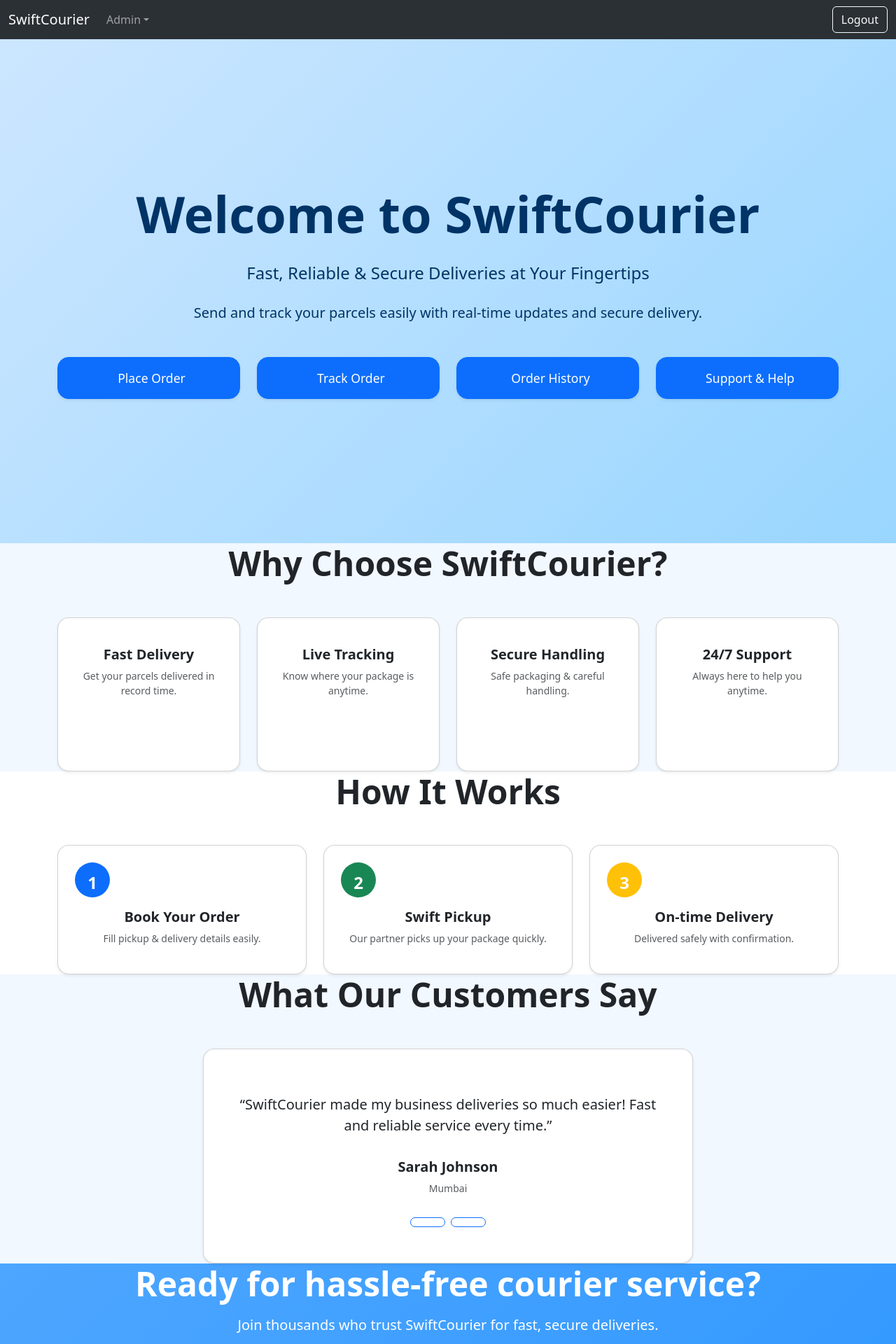
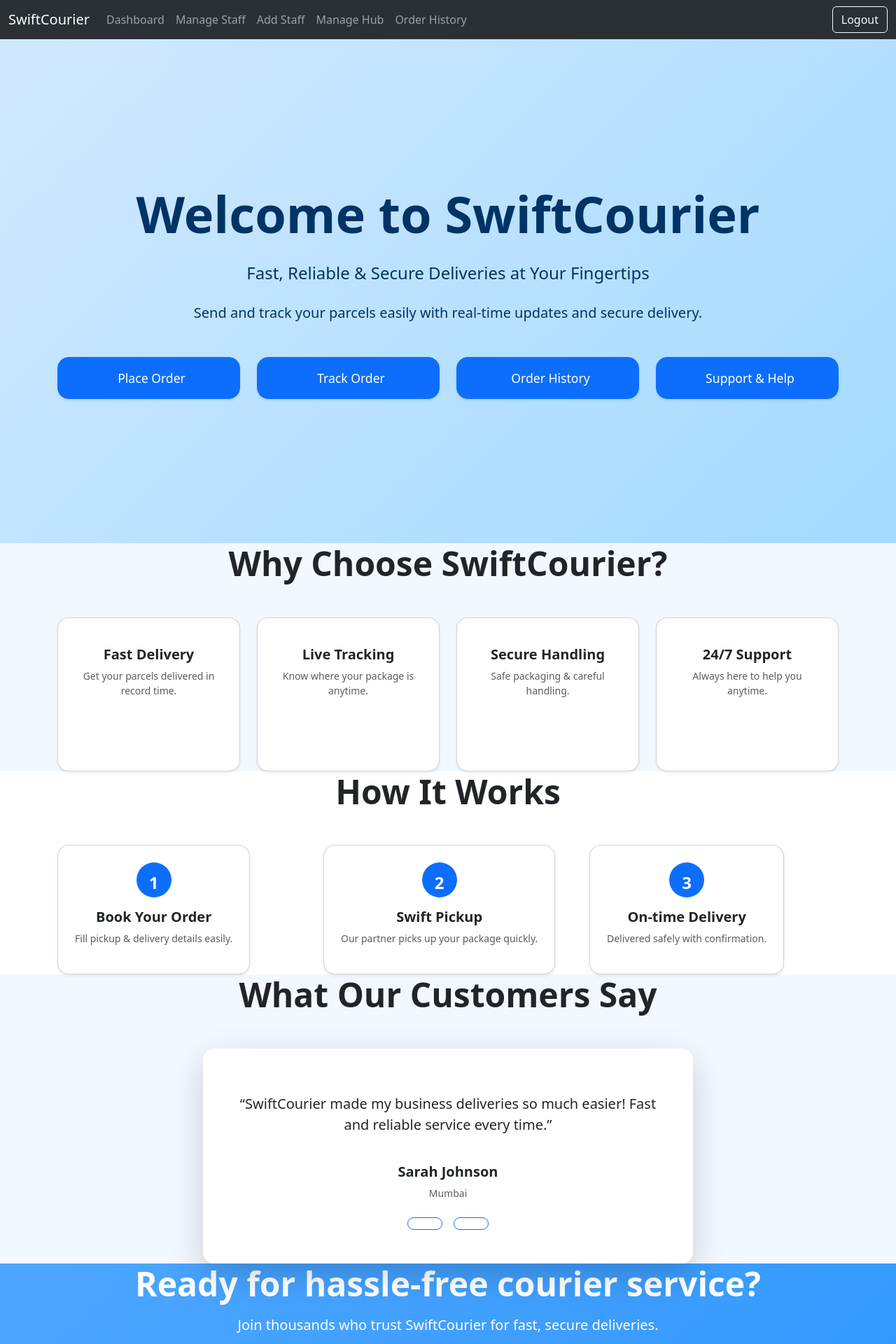
Before and after one commit to thesahilganbhoj/SwiftCourier, a React (Vite) app in the folder Frontend/: page / in a window 1280 px wide. Shown: the top 1920 px of the page at 70% size. Built offline with nearby package versions, Linux system fonts and the light colour scheme; sample sign-in values are in the browser's storage.

Commit message:
Changes in Navbar for better UI

```diff
--- a/Frontend/src/components/Navbar.jsx
+++ b/Frontend/src/components/Navbar.jsx
@@ -3,26 +3,22 @@ import { Link, useNavigate } from 'react-router-dom'
 import { AuthContext } from '../App'
 
 function Navbar() {
-    // get the logged in user info
     const { user, setUser } = useContext(AuthContext)
-    // get the navigate function reference
     const navigate = useNavigate()
 
-    // Helper to check if user has a specific role
     const hasRole = (roleToCheck) => {
         return user && user.role?.toUpperCase() === roleToCheck.toUpperCase();
     };
 
-    // Determine the brand link based on user role
     const getBrandLink = () => {
         if (!user) {
-            return '/'; // If not logged in, go to public homepage
+            return '/';
         }
         switch (user.role?.toUpperCase()) {
             case 'ADMIN':
                 return '/admin/dashboard';
             case 'CUSTOMER':
-                return '/customer/homepage'; // Or just '/' if it's the same public page
+                return '/customer/homepage';
             case 'STAFF':
                 return `/staff/staff-details/${user.userId}`;
             default:
@@ -30,14 +26,10 @@ function Navbar() {
         }
     };
 
-    // Logout function
     const handleLogout = () => {
-        // Clear user data
         setUser(null)
-        // Clear any stored authentication data (if using localStorage/sessionStorage)
         localStorage.removeItem('user')
-        localStorage.removeItem('token') // Assuming you might store a token
-        // Redirect to login page
+        localStorage.removeItem('token')
         navigate('/login')
     }
 
@@ -47,10 +39,7 @@ function Navbar() {
             data-bs-theme='dark'
         >
             <div className='container-fluid'>
-                <Link
-                    className='navbar-brand'
-                    to={getBrandLink()}
-                >
+                <Link className='navbar-brand' to={getBrandLink()}>
                     SwiftCourier
                 </Link>
                 <button
@@ -64,126 +53,98 @@ function Navbar() {
                 >
                     <span className='navbar-toggler-icon'></span>
                 </button>
-                <div
-                    className='collapse navbar-collapse'
-                    id='navbarNavDropdown'
-                >
+                <div className='collapse navbar-collapse' id='navbarNavDropdown'>
                     <ul className='navbar-nav me-auto mb-2 mb-lg-0'>
-                        {/* Admin Dropdown */}
+                        {/* Public/Customer Home Link (always visible if customer or not logged in) */}
+                        {!user || hasRole('CUSTOMER') ? (
+                            <li className='nav-item'>
+                                <Link className='nav-link' to='/customer/homepage'>
+                                    Home
+                                </Link>
+                            </li>
+                        ) : null}
+
+                        {/* Admin Navigation */}
                         {hasRole('ADMIN') && (
-                            <li className='nav-item dropdown'>
-                                <a
-                                    className='nav-link dropdown-toggle'
-                                    href='#'
-                                    role='button'
-                                    data-bs-toggle='dropdown'
-                                    aria-expanded='false'
-                                >
-                                    Admin
-                                </a>
-                                <ul className='dropdown-menu'>
-                                    <li>
-                                        <Link className='dropdown-item' to='/admin/dashboard'>
+                            <>
+                                <li className='nav-item'>
+                                    <Link className='nav-link' to='/admin/dashboard'>
                                         Dashboard
                                     </Link>
                                 </li>
-                                    <li>
-                                        <Link className='dropdown-item' to='/admin/manage-staff'>
+                                <li className='nav-item'>
+                                    <Link className='nav-link' to='/admin/manage-staff'>
                                         Manage Staff
                                     </Link>
                                 </li>
-                                    <li>
-                                        <Link className='dropdown-item' to='/admin/add-staff'>
+                                <li className='nav-item'>
+                                    <Link className='nav-link' to='/admin/add-staff'>
                                         Add Staff
                                     </Link>
                                 </li>
-                                    <li><hr className='dropdown-divider' /></li>
-                                    <li>
-                                        <Link className='dropdown-item' to='/admin/manage-hub'>
+                                <li className='nav-item'>
+                                    <Link className='nav-link' to='/admin/manage-hub'>
                                         Manage Hub
                                     </Link>
                                 </li>
-                                    <li>
-                                        <Link className='dropdown-item' to='/admin/order-history'>
+                                <li className='nav-item'>
+                                    <Link className='nav-link' to='/admin/order-history'>
                                         Order History
                                     </Link>
                                 </li>
-                                </ul>
-                            </li>
+                            </>
                         )}
 
-                        {/* Staff Dropdown */}
+                        {/* Staff Navigation */}
                         {hasRole('STAFF') && (
-                            <li className='nav-item dropdown'>
-                                <a
-                                    className='nav-link dropdown-toggle'
-                                    href='#'
-                                    role='button'
-                                    data-bs-toggle='dropdown'
-                                    aria-expanded='false'
-                                >
-                                    Staff
-                                </a>
-                                <ul className='dropdown-menu'>
-                                    <li>
-                                        <Link className='dropdown-item' to={`/staff/staff-details/${user.userId}`}>
-                                            Staff Details
+                            <>
+                                <li className='nav-item'>
+                                    <Link className='nav-link' to={`/staff/staff-details/${user.userId}`}>
+                                        Staff Dashboard
                                     </Link>
                                 </li>
-                                    <li>
-                                        <Link className='dropdown-item' to={`/staff/profile/${user.userId}`}>
+                                <li className='nav-item'>
+                                    <Link className='nav-link' to={`/staff/profile/${user.userId}`}>
                                         Staff Profile
                                     </Link>
                                 </li>
-                                </ul>
-                            </li>
+                            </>
                         )}
 
-                        {/* Customer Dropdown */}
+                        {/* Customer Navigation (additional links) */}
                         {hasRole('CUSTOMER') && (
-                            <li className='nav-item dropdown'>
-                                <a
-                                    className='nav-link dropdown-toggle'
-                                    href='#'
-                                    role='button'
-                                    data-bs-toggle='dropdown'
-                                    aria-expanded='false'
-                                >
-                                    Customer
-                                </a>
-                                <ul className='dropdown-menu'>
-                                    <li>
-                                        <Link className='dropdown-item' to='/customer/homepage'>
-                                            Home Page
-                                        </Link>
-                                    </li>
-                                    <li>
-                                        <Link className='dropdown-item' to='/customer/add-courier'>
+                            <>
+                                <li className='nav-item'>
+                                    <Link className='nav-link' to='/customer/add-courier'>
                                         Add Order
                                     </Link>
                                 </li>
-                                    <li>
-                                        <Link className='dropdown-item' to='/customer/profile'>
-                                            Customer Profile
+                                <li className='nav-item'>
+                                    <Link className='nav-link' to='/customer/profile'>
+                                        Profile
                                     </Link>
                                 </li>
-                                    <li>
-                                        <Link className='dropdown-item' to='/customer/order-details'>
+                                <li className='nav-item'>
+                                    <Link className='nav-link' to='/customer/order-details'>
                                         Order Details
                                     </Link>
                                 </li>
-                                    <li>
-                                        <Link className='dropdown-item' to='/customer/track-courier'>
+                                <li className='nav-item'>
+                                    <Link className='nav-link' to='/customer/track-courier'>
                                         Track Order
                                     </Link>
                                 </li>
-                                    <li>
-                                        <Link className='dropdown-item' to='/customer/feedback'>
+                                <li className='nav-item'>
+                                    <Link className='nav-link' to='/customer/order-history'>
+                                        Order History
+                                    </Link>
+                                </li>
+                                <li className='nav-item'>
+                                    <Link className='nav-link' to='/customer/feedback'>
                                         Feedback
                                     </Link>
                                 </li>
-                                </ul>
-                            </li>
+                            </>
                         )}
                     </ul>
 
--- a/Frontend/src/pages/HomePage.jsx
+++ b/Frontend/src/pages/HomePage.jsx
@@ -1,6 +1,7 @@
 import { useState } from "react"
 import { useNavigate } from "react-router-dom"
 import Navbar from "../components/Navbar"
+import heroBackground from '../images/hero-background.png'; // Import the generated image
 
 const SwiftCourierLanding = () => {
   const navigate = useNavigate()
@@ -69,27 +70,28 @@ const SwiftCourierLanding = () => {
       <div className="landing-page">
         {/* HERO SECTION */}
         <section
-          className="hero-section d-flex align-items-center"
+          className="hero-section d-flex align-items-center position-relative overflow-hidden mt-16 py-16" // Added mt-16 and changed to py-16
           style={{
             minHeight: "90vh",
-            background: "linear-gradient(135deg, #cce6ff 0%, #99d6ff 100%)",
+            background: `linear-gradient(135deg, rgba(204, 230, 255, 0.9) 0%, rgba(153, 214, 255, 0.9) 100%), url(${heroBackground})`,
+            backgroundSize: 'cover',
+            backgroundPosition: 'center',
             color: "#003366",
-            padding: "80px 0",
           }}
         >
-          <div className="container text-center">
-            <h1 className="display-2 fw-bold mb-4">
+          <div className="container text-center position-relative z-1">
+            <h1 className="display-2 fw-bold mb-4 animate__animated animate__fadeInDown">
               Welcome to SwiftCourier
             </h1>
-            <p className="lead fs-4 mb-4">
+            <p className="lead fs-4 mb-4 animate__animated animate__fadeInUp animate__delay-0-5s">
               Fast, Reliable & Secure Deliveries at Your Fingertips
             </p>
-            <p className="mb-5 fs-5">
+            <p className="mb-5 fs-5 animate__animated animate__fadeInUp animate__delay-1s">
               Send and track your parcels easily with real-time updates and secure delivery.
             </p>
 
             {/* CTA Buttons */}
-            <div className="row g-4 justify-content-center">
+            <div className="row g-4 justify-content-center animate__animated animate__fadeInUp animate__delay-1-5s">
               {[
                 { label: "Place Order", icon: "bi-box-seam" },
                 { label: "Track Order", icon: "bi-geo-alt" },
@@ -98,9 +100,9 @@ const SwiftCourierLanding = () => {
               ].map((btn) => (
                 <div key={btn.label} className="col-6 col-md-3">
                   <button
-                    className="btn btn-primary btn-lg w-100 py-3 rounded-4 shadow-sm"
+                    className="btn btn-primary btn-lg w-100 py-3 rounded-4 shadow-sm hover-scale"
                     onClick={() => handleCTAClick(btn.label)}
-                    style={{ fontSize: "1.1rem" }}
+                    style={{ fontSize: "1.1rem", transition: "transform 0.2s ease-in-out" }}
                   >
                     <i className={`bi ${btn.icon} me-2`}></i> {btn.label}
                   </button>
@@ -111,30 +113,27 @@ const SwiftCourierLanding = () => {
         </section>
 
         {/* FEATURES SECTION */}
-        <section className="py-6" style={{ background: "#f2f8ff" }}>
+        <section className="mt-16 py-16" style={{ background: "#f2f8ff" }}> {/* Added mt-16 and changed to py-16 */}
           <div className="container text-center">
             <h2 className="fw-bold display-5 mb-5">Why Choose SwiftCourier?</h2>
             <div className="row g-4">
               {[
-                { title: "Fast Delivery", icon: "bi-lightning-charge", color: "text-primary" },
-                { title: "Live Tracking", icon: "bi-eye", color: "text-success" },
-                { title: "Secure Handling", icon: "bi-shield-check", color: "text-warning" },
-                { title: "24/7 Support", icon: "bi-headset", color: "text-info" },
+                { title: "Fast Delivery", icon: "bi-lightning-charge", description: "Get your parcels delivered in record time." },
+                { title: "Live Tracking", icon: "bi-eye", description: "Know where your package is anytime." },
+                { title: "Secure Handling", icon: "bi-shield-check", description: "Safe packaging & careful handling." },
+                { title: "24/7 Support", icon: "bi-headset", description: "Always here to help you anytime." },
               ].map((feature) => (
-                <div key={feature.title} className="col-md-6 col-lg-3">
+                <div key={feature.title} className="col-md-6 col-lg-3 d-flex">
                   <div
-                    className="card h-100 shadow-sm p-4 rounded-4"
-                    style={{ minHeight: "220px" }}
+                    className="card h-100 shadow-sm p-4 rounded-4 d-flex flex-column justify-content-center align-items-center text-center"
+                    style={{ minHeight: "220px", transition: "transform 0.2s ease-in-out" }}
                   >
                     <i
-                      className={`bi ${feature.icon} ${feature.color} fs-1 mb-3`}
+                      className={`bi ${feature.icon} fs-1 mb-3 text-primary`}
                     ></i>
                     <h5 className="fw-bold">{feature.title}</h5>
-                    <p className="text-muted small">
-                      {feature.title === "Fast Delivery" && "Get your parcels delivered in record time."}
-                      {feature.title === "Live Tracking" && "Know where your package is anytime."}
-                      {feature.title === "Secure Handling" && "Safe packaging & careful handling."}
-                      {feature.title === "24/7 Support" && "Always here to help you anytime."}
+                    <p className="text-muted small flex-grow-1">
+                      {feature.description}
                     </p>
                   </div>
                 </div>
@@ -144,7 +143,7 @@ const SwiftCourierLanding = () => {
         </section>
 
         {/* HOW IT WORKS */}
-        <section className="py-6">
+        <section className="mt-16 py-16"> {/* Added mt-16 and changed to py-16 */}
           <div className="container text-center">
             <h2 className="fw-bold display-5 mb-5">How It Works</h2>
             <div className="row g-4">
@@ -153,22 +152,16 @@ const SwiftCourierLanding = () => {
                 { step: "2", title: "Swift Pickup", text: "Our partner picks up your package quickly." },
                 { step: "3", title: "On-time Delivery", text: "Delivered safely with confirmation." },
               ].map((step, idx) => (
-                <div key={step.step} className="col-md-4">
-                  <div className="card shadow-sm p-4 rounded-4 h-100">
+                <div key={step.step} className="col-md-4 d-flex">
+                  <div className="card shadow-sm p-4 rounded-4 h-100 d-flex flex-column justify-content-center align-items-center text-center">
                     <span
-                      className={`badge fs-4 rounded-circle mb-3 ${
-                        idx === 0
-                          ? "bg-primary"
-                          : idx === 1
-                          ? "bg-success"
-                          : "bg-warning"
-                      }`}
+                      className={`badge fs-4 rounded-circle mb-3 bg-primary`}
                       style={{ width: "50px", height: "50px", lineHeight: "40px" }}
                     >
                       {step.step}
                     </span>
                     <h5 className="fw-bold">{step.title}</h5>
-                    <p className="text-muted small">{step.text}</p>
+                    <p className="text-muted small flex-grow-1">{step.text}</p>
                   </div>
                 </div>
               ))}
@@ -177,11 +170,11 @@ const SwiftCourierLanding = () => {
         </section>
 
         {/* TESTIMONIALS */}
-        <section className="py-6" style={{ background: "#f2f8ff" }}>
+        <section className="mt-16 py-16" style={{ background: "#f2f8ff" }}> {/* Added mt-16 and changed to py-16 */}
           <div className="container text-center">
             <h2 className="fw-bold display-5 mb-5">What Our Customers Say</h2>
             <div
-              className="card mx-auto shadow-sm p-5 rounded-4"
+              className="card mx-auto shadow-lg p-5 rounded-4 border-0"
               style={{ maxWidth: "700px" }}
             >
               <div className="mb-3">
@@ -189,7 +182,7 @@ const SwiftCourierLanding = () => {
                   <i key={i} className="bi bi-star-fill text-warning fs-5"></i>
                 ))}
               </div>
-              <blockquote className="blockquote fs-5">
+              <blockquote className="blockquote fs-5 mb-4">
                 “{testimonials[currentTestimonial].review}”
               </blockquote>
               <h5 className="mt-3 fw-bold">
@@ -198,15 +191,15 @@ const SwiftCourierLanding = () => {
               <small className="text-muted">
                 {testimonials[currentTestimonial].location}
               </small>
-              <div className="mt-4">
+              <div className="mt-4 d-flex justify-content-center">
                 <button
-                  className="btn btn-outline-primary me-2 rounded-pill px-4"
+                  className="btn btn-outline-primary me-3 rounded-pill px-4 py-2"
                   onClick={prevTestimonial}
                 >
                   <i className="bi bi-chevron-left"></i>
                 </button>
                 <button
-                  className="btn btn-outline-primary rounded-pill px-4"
+                  className="btn btn-outline-primary rounded-pill px-4 py-2"
                   onClick={nextTestimonial}
                 >
                   <i className="bi bi-chevron-right"></i>
@@ -218,7 +211,7 @@ const SwiftCourierLanding = () => {
 
         {/* FINAL CTA */}
         <section
-          className="py-6 text-center text-white"
+          className="mt-16 py-16 text-center text-white" // Added mt-16 and changed to py-16
           style={{
             background: "linear-gradient(135deg, #4da6ff 0%, #3399ff 100%)",
           }}
@@ -231,8 +224,9 @@ const SwiftCourierLanding = () => {
               Join thousands who trust SwiftCourier for fast, secure deliveries.
             </p>
             <button
-              className="btn btn-light btn-lg px-5 py-3 rounded-pill shadow-sm"
+              className="btn btn-light btn-lg px-5 py-3 rounded-pill shadow-sm hover-scale"
               onClick={() => handleCTAClick("Place Order Now")}
+              style={{ transition: "transform 0.2s ease-in-out" }}
             >
               <i className="bi bi-rocket-takeoff me-2"></i> Place Order Now
             </button>
```
Also changed, not shown: Frontend/src/images/hero-background.png (added). Lines whose indentation alone changed are shown as unchanged.
